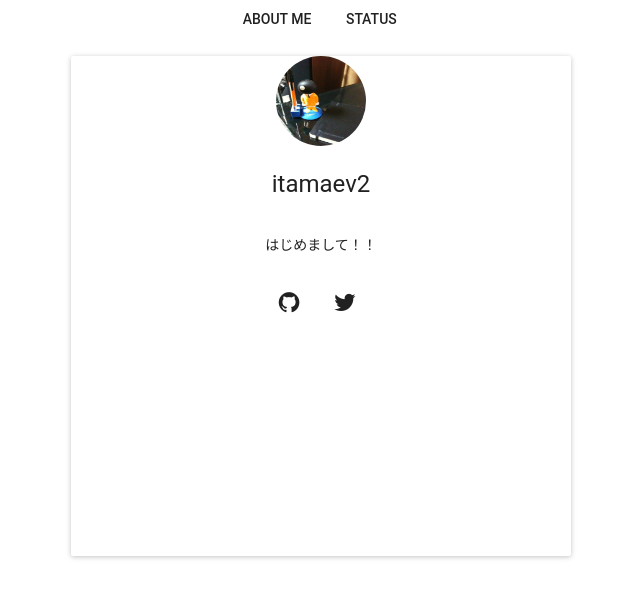
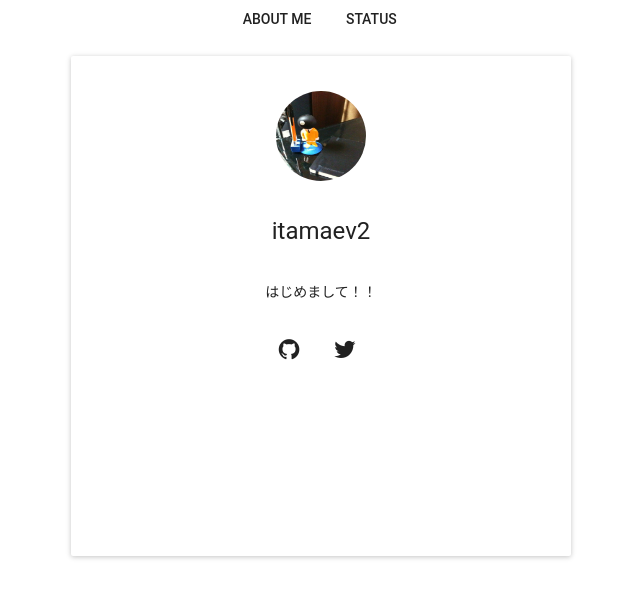
Before and after one commit to itamaev2/react-profile, a React (Create React App) app: page / in a window 1280 px wide. Shown: the top 598 px of the page, without its empty margins (319-959 px from the left). Built offline with nearby package versions, Linux system fonts and the light colour scheme; the HTML template or start-up script is replaced by a standard one; what react-tap-event-plugin would draw is missing.

Commit message:
Update avatar display position

```diff
--- a/src/AboutMe.js
+++ b/src/AboutMe.js
@@ -1,5 +1,5 @@
 import React from 'react';
-import { Avatar, Card, CardTitle, CardText, CardActions, IconButton } from 'material-ui';
+import { Avatar, Card, CardHeader, CardTitle, CardText, CardActions, IconButton } from 'material-ui';
 import $ from 'jquery';
 
 export default class AboutMe extends React.Component {
@@ -27,17 +27,25 @@ export default class AboutMe extends React.Component {
 
   render() {
     const style = {
-      height: 500,
-      width: 500,
-      margin: 20,
-      textAlign: 'center',
-      display: 'inline-block'
+      card: {
+        height: 500,
+        width: 500,
+        margin: 20,
+        textAlign: 'center',
+        display: 'inline-block'
+      },
+      avatar: {
+        display: 'block',
+        margin: '0 auto'
+      }
     };
 
     return (
       <div className="abount_me">
-        <Card style={style}>
-          <Avatar src="image/itamaev2_icon.jpg" size={90} />
+        <Card style={style.card}>
+          <CardHeader>
+            <Avatar src="image/itamaev2_icon.jpg" size={90} style={style.avatar} />
+          </CardHeader>
           <CardTitle title={this.state.name} />
           <CardText>
             {this.state.comment}
```
